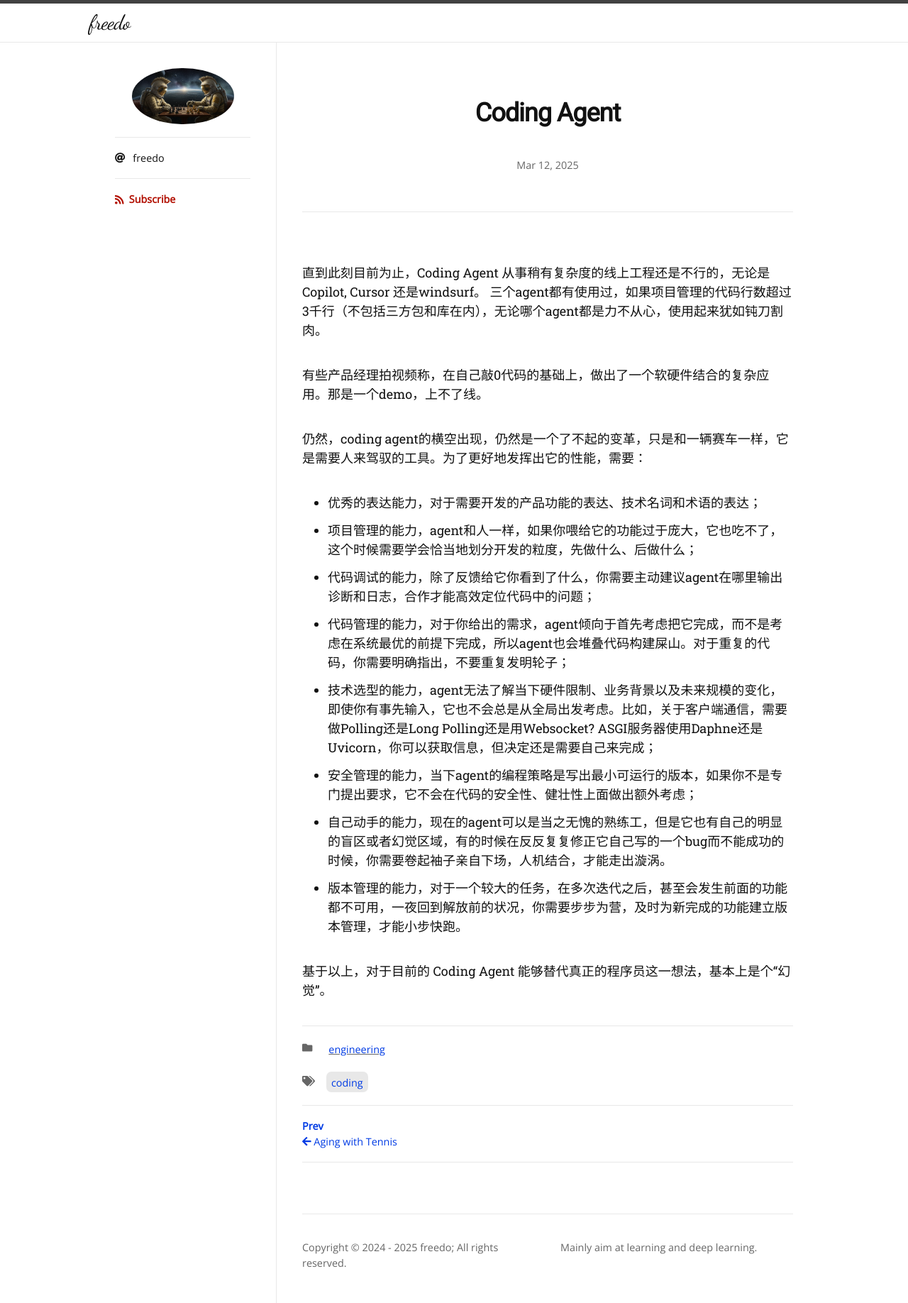
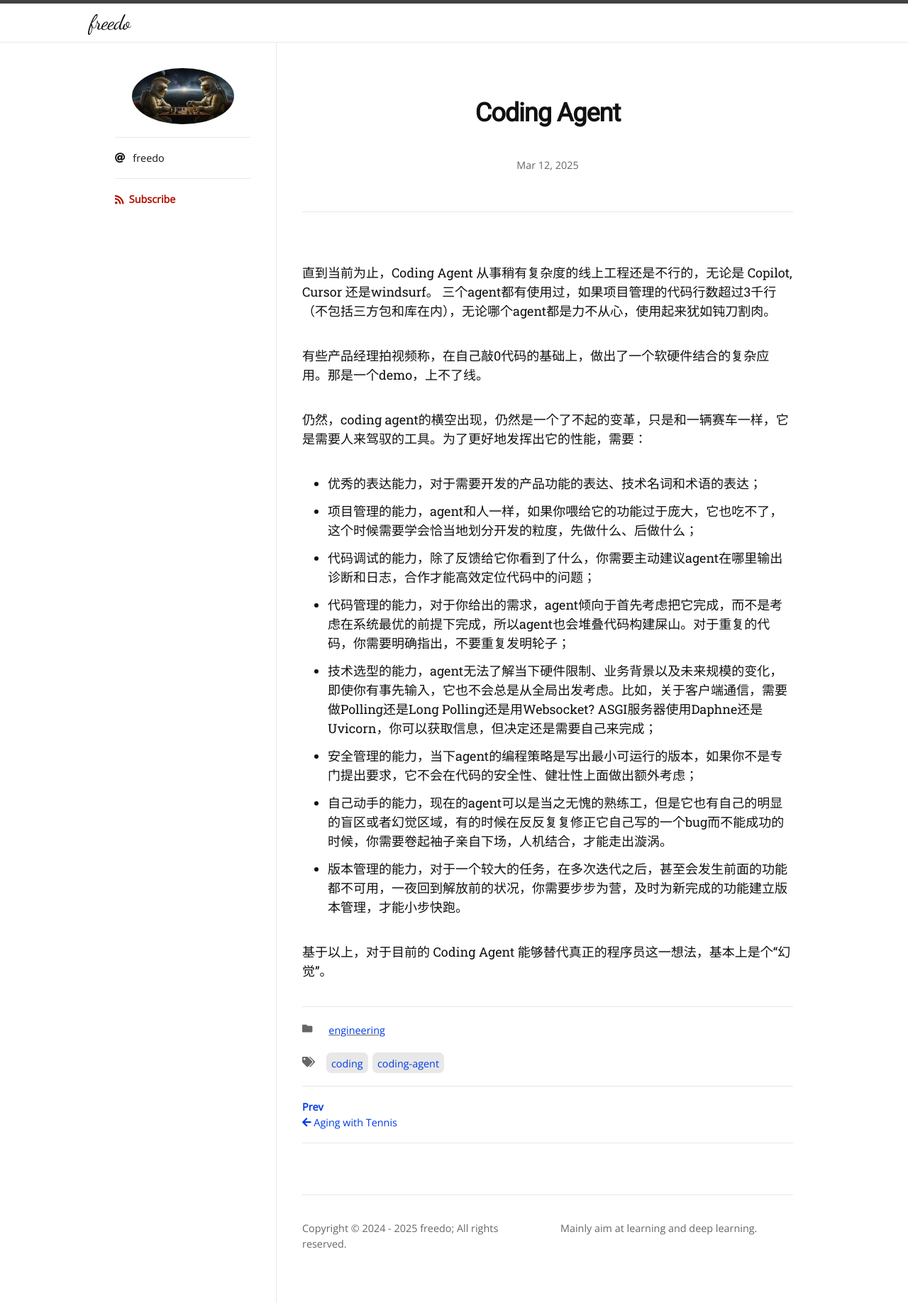
Before and after one commit to hifreedo/yunfuwu, a Jekyll site: the page built from _posts/2025-03-12-coding-agent.md, in a window 1280 px wide. Shown: the whole page at 71% size. Built offline with Jekyll 4.4.1, drawn with Linux system fonts in a browser that asks for light colours; nearby versions of some CDN libraries; some web fonts are replaced.

Commit message:
update post

```diff
--- a/_posts/2025-03-12-coding-agent.md
+++ b/_posts/2025-03-12-coding-agent.md
@@ -2,10 +2,10 @@
 layout: post
 title: "Coding Agent"
 categories: engineering
-tags: [coding]
+tags: [coding, coding-agent]
 ---
 
-直到此刻目前为止，Coding Agent 从事稍有复杂度的线上工程还是不行的，无论是 Copilot, Cursor 还是windsurf。
+直到当前为止，Coding Agent 从事稍有复杂度的线上工程还是不行的，无论是 Copilot, Cursor 还是windsurf。
 三个agent都有使用过，如果项目管理的代码行数超过3千行（不包括三方包和库在内），无论哪个agent都是力不从心，使用起来犹如钝刀割肉。
 
 有些产品经理拍视频称，在自己敲0代码的基础上，做出了一个软硬件结合的复杂应用。那是一个demo，上不了线。
```
